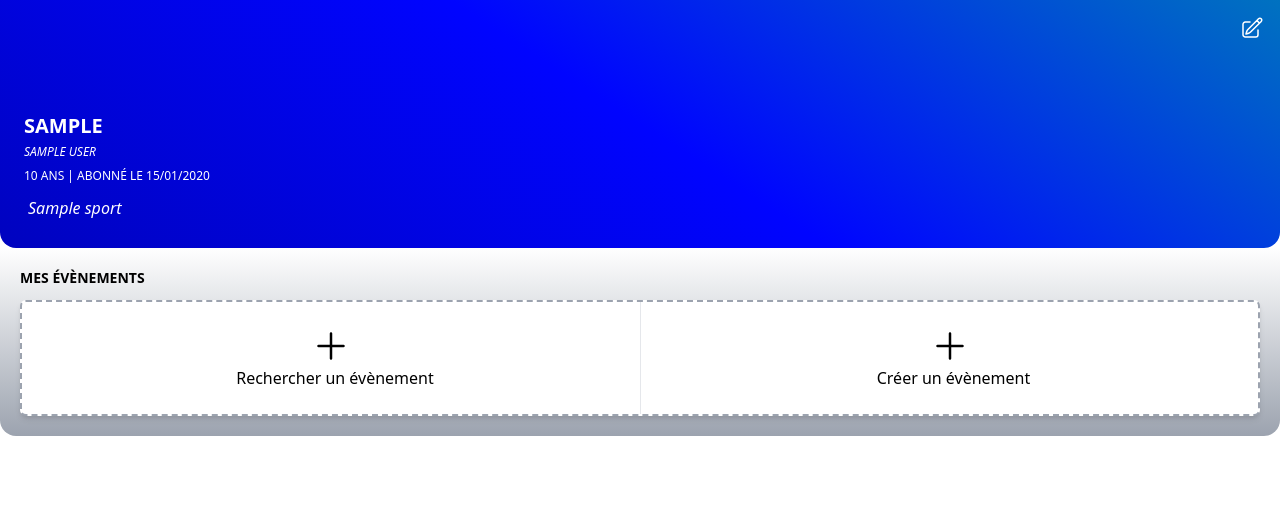
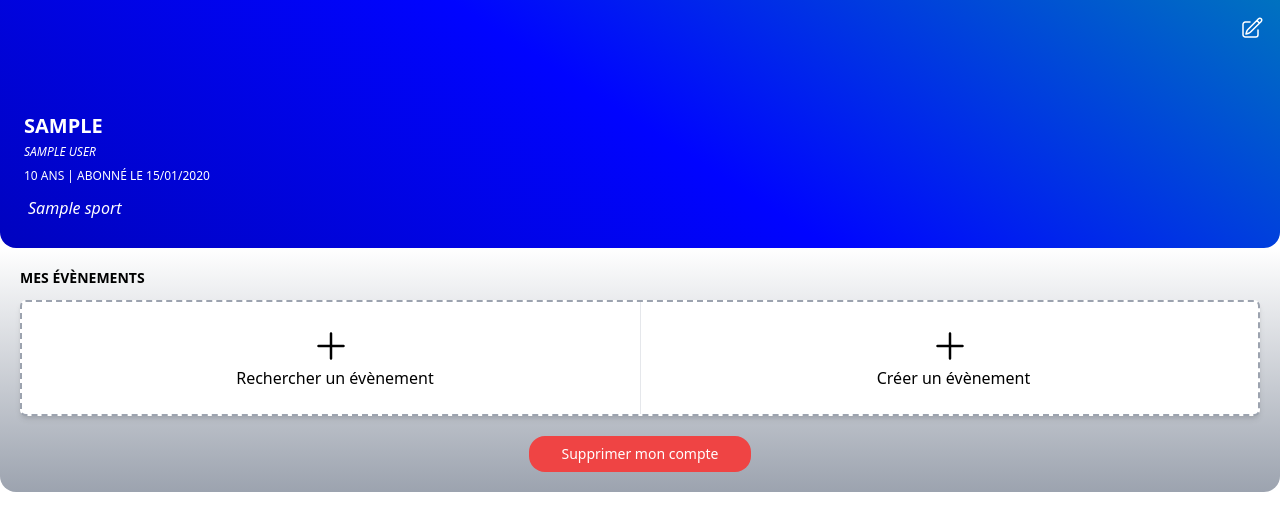
Before and after one commit to Yaspeez/YaspeeZ, a Rails app: page /athletes/1 in a window 1280 px wide. Shown: the top 531 px of the page. Run offline with Rails 7, Linux system fonts and the light colour scheme; a user stored in the database is signed in; tables that the repository leaves empty hold one stand-in row (values such as "Sample post"); style sheets or scripts are compiled from the project's sources; some libraries are stand-ins or nearby versions.

Commit message:
Delete account ✨

```diff
--- a/app/assets/stylesheets/yaspeez/button.css
+++ b/app/assets/stylesheets/yaspeez/button.css
@@ -30,6 +30,10 @@
   @apply text-black bg-white hover:bg-gray-100
 }
 
+.y-btn-red {
+  @apply text-white bg-red-500 hover:bg-red-600
+}
+
 .y-btn-yaspeez-blue {
   @apply text-white bg-yaspeez-blue
 }
--- a/app/controllers/application_controller.rb
+++ b/app/controllers/application_controller.rb
@@ -16,7 +16,11 @@ class ApplicationController < ActionController::Base
   end
 
   def user_not_authorized
-    flash[:alert] = 'Vous n\'êtes pas autorisé à effectuer cette action.'
+    if current_user && !current_user.confirmed?
+      flash[:alert] = 'Veuillez valider votre compte par mail avant de continuer.'
+    else
+      flash[:alert] = 'Vous n\'êtes pas autorisé à effectuer cette action.'
+    end
     redirect_back(fallback_location: root_path)
   end
 end
--- a/app/models/user.rb
+++ b/app/models/user.rb
@@ -55,9 +55,9 @@ class User < ApplicationRecord
   belongs_to :city, optional: true
   belongs_to :sport, optional: true
   has_one_attached :avatar
-  has_many :api_tokens
-  has_many :organized_activities, class_name: "Activity", foreign_key: :owner_id
-  has_many :participations, class_name: "Participant"
+  has_many :api_tokens, dependent: :destroy
+  has_many :organized_activities, class_name: "Activity", foreign_key: :owner_id, dependent: :destroy
+  has_many :participations, class_name: "Participant", dependent: :destroy
   has_many :activities, through: :participations
 
   validates :age, presence: true, on: :update
--- a/app/policies/profile_policy.rb
+++ b/app/policies/profile_policy.rb
@@ -10,4 +10,8 @@ class ProfilePolicy < ApplicationPolicy
   def edit?
     update?
   end
+
+  def destroy?
+    user.eql?(record)
+  end
 end
--- a/app/views/athletes/show.html.erb
+++ b/app/views/athletes/show.html.erb
@@ -65,4 +65,8 @@
       </div>
     <% end %>
   </div>
+
+  <div class="flex justify-center">
+    <%= link_to "Supprimer mon compte", profile_path, data: { turbo_method: :delete, turbo_confirm: "Êtes-vous sûr de vouloir supprimer votre compte ?" }, class: "y-btn y-btn-red" %>
+  </div>
 </div>
--- a/config/routes.rb
+++ b/config/routes.rb
@@ -30,7 +30,7 @@ Rails.application.routes.draw do
       resource :autocomplete, only: [:show]
     end
     resource :dashboard, only: [:show]
-    resource :profile, only: [:show, :edit, :update]
+    resource :profile, only: [:show, :edit, :update, :destroy]
     resources :sports
 
     root to: "dashboards#show", as: :user_root
```
Also changed, not shown: app/controllers/profiles_controller.rb (+9 -0 lines).
